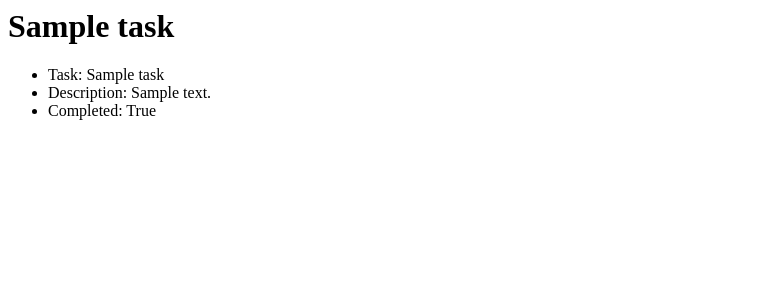
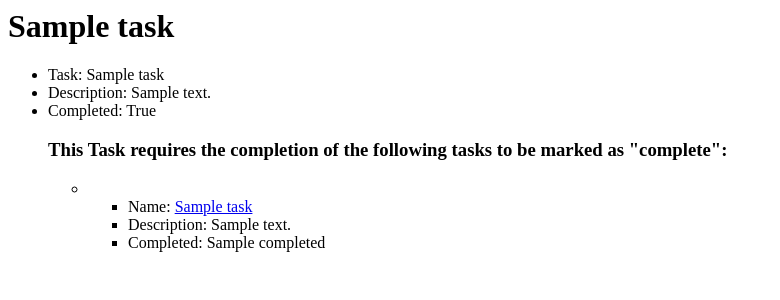
Before and after one commit to pote/Tamarindo, a Django app: template tamarindo/task/templates/detail.html in a window 1280 px wide. Shown: the top 300 px of the page, without its empty margins (0-780 px from the left). Run offline with Django 3.2, Linux system fonts and the light colour scheme; tables that the repository leaves empty hold one stand-in row (values such as "Sample post"); the template is opened without the code that fills it: values that come from a table or form of the project are taken from there, most other values are stand-ins (such as "Sample title", 1, 10 or a date in 2020); parts of the project's set-up code (start-up, migrations or seed data) failed here and were passed over.

Commit message:
Enabled Task parent/child relationship and adjusted detailed view accordingly

```diff
--- a/tamarindo/task/models.py
+++ b/tamarindo/task/models.py
@@ -4,6 +4,7 @@ class Task (models.Model):
     name = models.CharField(max_length=256)
     description = models.TextField()
     completed = models.BooleanField()
+    parent = models.ForeignKey('self', blank=True, null=True, related_name='child_set')
 
 
     def __unicode__(self):
--- a/tamarindo/task/templates/detail.html
+++ b/tamarindo/task/templates/detail.html
@@ -1,10 +1,27 @@
-<h1>{{ task.name }}</h1>
+<h1>{{ main_task.name }}</h1>
 
 {% if error_message %}<p><strong>{{ error_message }}</strong></p>{% endif %}
 
 
 <ul>
-	<li>Task: {{task.name}} </li>
-	<li>Description: {{task.description}}</li>
-	<li>Completed: {{task.completed}} </li>
+	<li>Task: {{main_task.name}} </li>
+	<li>Description: {{main_task.description}}</li>
+	<li>Completed: {{main_task.completed}} </li>
+
+	{% if child_tasks %}
+	<h3>This Task requires the completion of the following tasks to be marked as "complete":</h3>
+	    <ul>
+	    	{% for task in child_tasks %}
+				<li>
+	        		<ul>
+						<li>Name: <a href="/task/{{ task.id }}/">{{ task.name }}</a></li>
+						<li>Description: {{ task.description}}</li>
+						<li>Completed: {{task.completed}}</li>
+					</ul>
+				</li>
+	    	{% endfor %}
+	    </ul>
+	{% else %}
+	    <p>This Task has no dependencies.</p>
+	{% endif %}
 </ul>
```
Also changed, not shown: tamarindo/task/views.py (+6 -3 lines).
